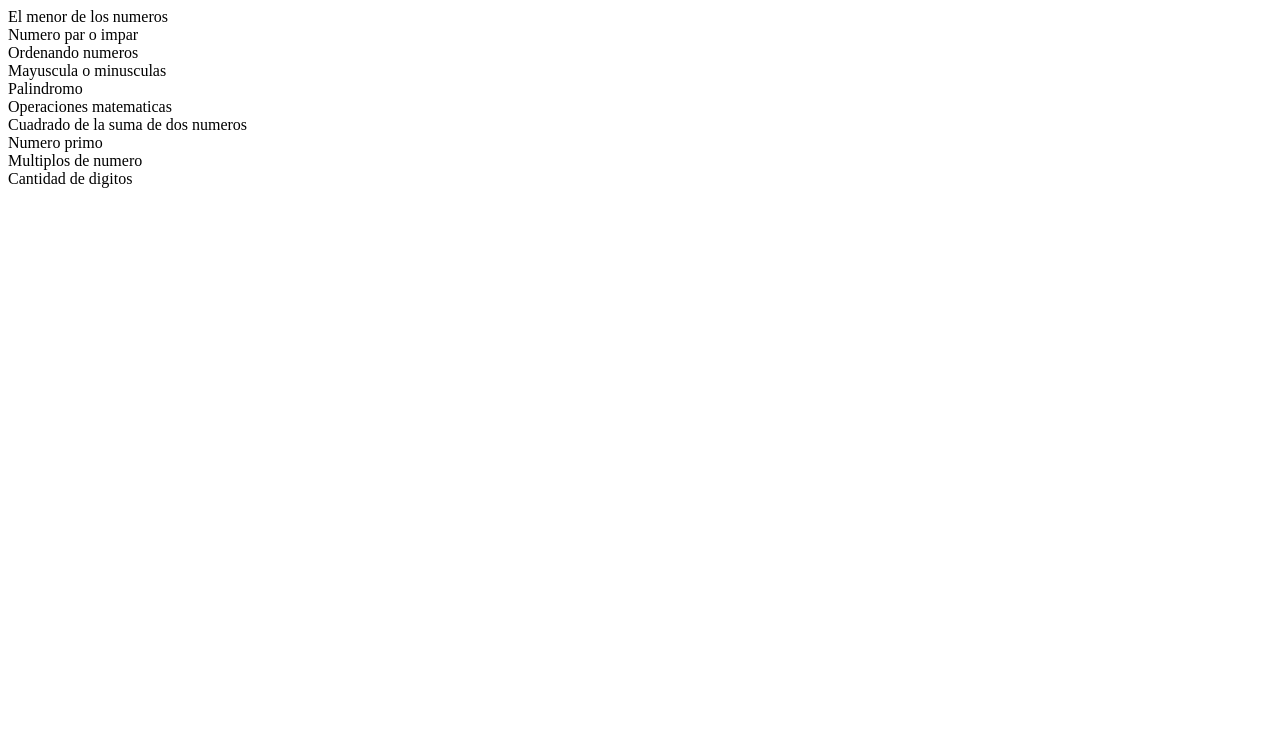
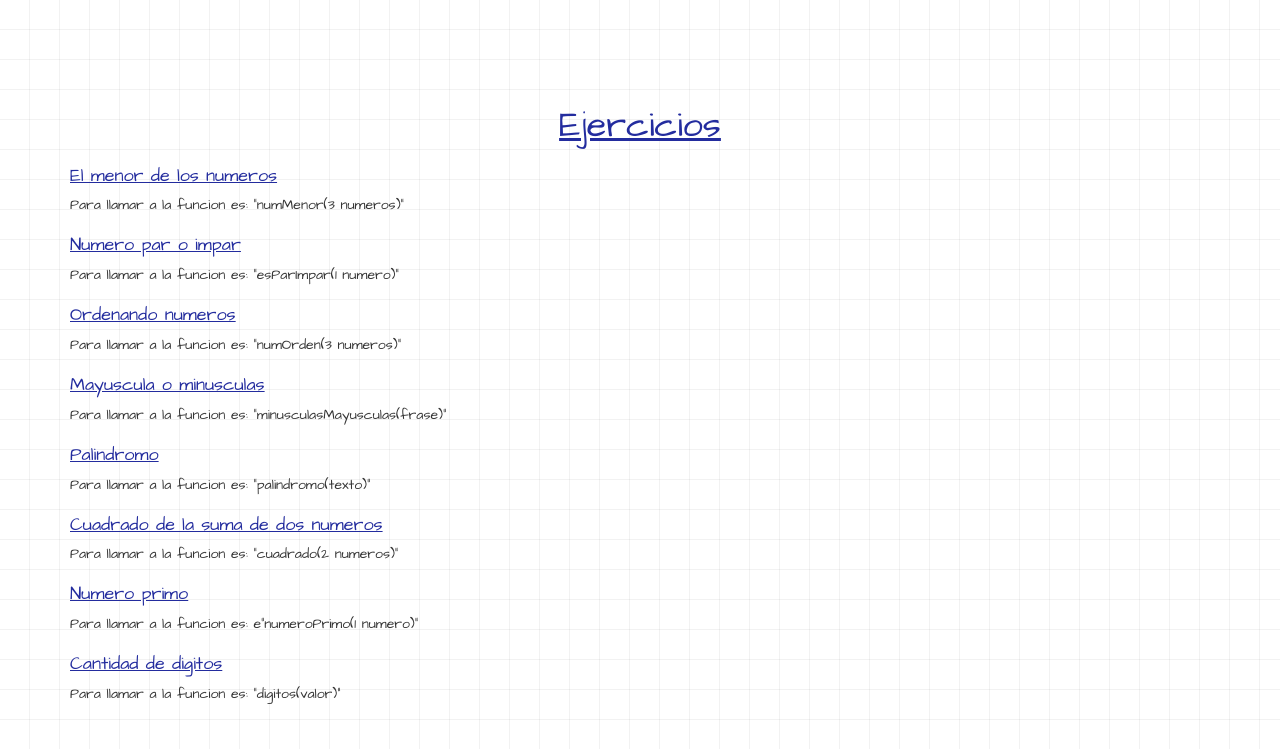
Before and after one commit to Srta-Iny/ejercicios-arreglos, a plain HTML site: page index.html in a window 1280 px wide. Shown: the top 749 px of the page. Drawn offline with nearby package versions, Linux system fonts and the light colour scheme.

Commit message:
se modifica el css

```diff
--- a/css/main.css
+++ b/css/main.css
@@ -0,0 +1,14 @@
+body {
+  background-color: #FFF;
+  display: flex;
+  justify-content: center;
+  align-items: center;
+  min-height: 100vh;
+  background-image: linear-gradient(rgba(0, 0, 0, 0) 29px, rgba(0, 0, 0, .05) 29px, rgba(0, 0, 0, .05) 30px), linear-gradient(90deg, rgba(0, 0, 0, 0) 29px, rgba(0, 0, 0, .05) 29px, rgba(0, 0, 0, .05) 30px);
+  background-size: 30px 30px, 30px 30px;
+  font-family: 'Architects Daughter', cursive;
+}
+h1, h4{
+	text-decoration: underline;
+	color: #232c9e;
+}
--- a/index.html
+++ b/index.html
@@ -2,19 +2,51 @@
 <html lang="en">
 <head>
 	<meta charset="UTF-8">
-	<title>Leccion 20</title>
+	<title>Ejercicios-arreglos</title>
+	<link href="https://fonts.googleapis.com/css?family=Architects+Daughter" rel="stylesheet">
+	<link rel="stylesheet" href="https://maxcdn.bootstrapcdn.com/bootstrap/3.3.7/css/bootstrap.min.css" integrity="sha384-BVYiiSIFeK1dGmJRAkycuHAHRg32OmUcww7on3RYdg4Va+PmSTsz/K68vbdEjh4u" crossorigin="anonymous">
+	<link rel="stylesheet" href="css/main.css">
 </head>
 <body>
-	<div id="ej-uno">El menor de los numeros</div>
-	<div id="ej-dos">Numero par o impar</div>
-	<div id="ej-tres">Ordenando numeros</div>
-	<div id="ej-cuatro">Mayuscula o minusculas</div>
-	<div id="ej-cinco">Palindromo</div>
-	<div id="ej-seis">Operaciones matematicas</div>
-	<div id="ej-siete">Cuadrado de la suma de dos numeros</div>
-	<div id="ej-ocho">Numero primo</div>
-	<div id="ej-nueve">Multiplos de numero</div>
-	<div id="ej-diez">Cantidad de digitos</div>
+	<div class="container">
+		<div class="row">
+			<div class="col-sm-12 col-md-12 text-center">
+				<h1>Ejercicios</h1>
+			</div>
+			<div id="ej-uno" class="col-sm-12 col-md-12">
+				<h4>El menor de los numeros</h4>
+				<p>Para llamar a la funcion es: "numMenor(3 numeros)"</p>
+			</div>
+			<div id="ej-dos" class="col-sm-12 col-md-12">
+				<h4>Numero par o impar</h4>
+				<p>Para llamar a la funcion es: "esParImpar(1 numero)"</p>
+			</div>
+			<div id="ej-tres" class="col-sm-12 col-md-12">
+				<h4>Ordenando numeros</h4>
+				<p>Para llamar a la funcion es: "numOrden(3 numeros)"</p>
+			</div>
+			<div id="ej-cuatro" class="col-sm-12 col-md-12">
+				<h4>Mayuscula o minusculas</h4>
+				<p>Para llamar a la funcion es: "minusculasMayusculas(frase)"</p>
+			</div>
+			<div id="ej-cinco" class="col-sm-12 col-md-12">
+				<h4>Palindromo</h4>
+				<p>Para llamar a la funcion es: "palindromo(texto)"</p>
+			</div>
+			<div id="ej-siete" class="col-sm-12 col-md-12">
+				<h4>Cuadrado de la suma de dos numeros</h4>
+				<p>Para llamar a la funcion es: "cuadrado(2 numeros)"</p>
+			</div>
+			<div id="ej-ocho" class="col-sm-12 col-md-12">
+				<h4>Numero primo</h4>
+				<p>Para llamar a la funcion es: e"numeroPrimo(1 numero)"</p>
+			</div>
+			<div id="ej-diez" class="col-sm-12 col-md-12">
+				<h4>Cantidad de digitos</h4>
+				<p>Para llamar a la funcion es: "digitos(valor)"</p>
+			</div>
+		</div>
+	</div>
 	<script type="text/javascript" src="js/script.js"></script>
 </body>
 </html>
```
